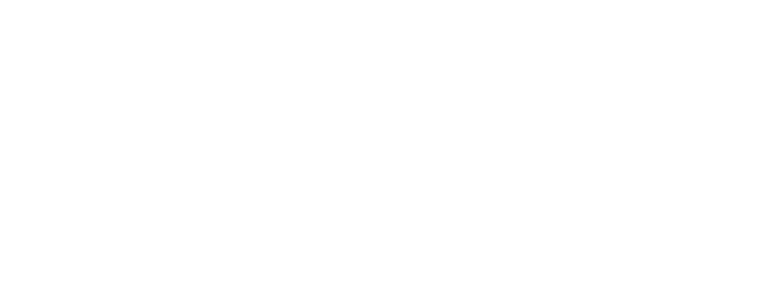
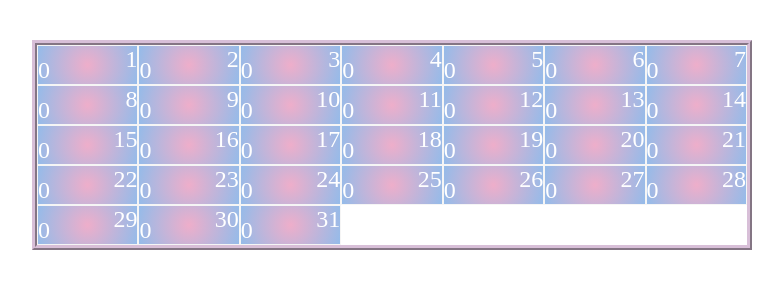
Before and after one commit to UNDERBUFFER/react.calendar, a React (Create React App) app: page / in a window 1280 px wide. Shown: the top 300 px of the page, without its empty margins (248-1031 px from the left). Built offline with nearby package versions, Linux system fonts and the light colour scheme.

Commit message:
feat: move files

```diff
--- a/src/App.tsx
+++ b/src/App.tsx
@@ -1,5 +1,8 @@
 import React from 'react'
+import Container from './components/Container/Container'
 
 export default function App() {
-  return <div className='App'></div>
+  return <div className='App'>
+    <Container />
+  </div>
 }
--- /dev/null
+++ b/src/components/Calendar/Calendar.tsx
@@ -0,0 +1,27 @@
+import React from 'react'
+import { CalendarProps } from './types'
+import './styles.css'
+
+export default function Calendar(props: CalendarProps) {
+  const dayItems = [...Array(31).keys()]
+    .map((i) => i + 1)
+    .map((dayNum) => {
+      const day = props.days.find((i) => i.dayNum === dayNum)
+      return (
+        <div
+          className='calendar-item'
+          onClick={() => props.onClick(dayNum)}
+          key={dayNum}
+        >
+          <div className='day-events'>{day?.tasks?.length || 0}</div>
+          <div className='day-number'>{dayNum}</div>
+        </div>
+      )
+    })
+
+  return (
+    <div className='calendar-container'>
+      <div className='calendar-border'>{dayItems}</div>
+    </div>
+  )
+}
--- /dev/null
+++ b/src/components/Calendar/styles.css
@@ -0,0 +1,78 @@
+.calendar-border {
+  width: 60%;
+  border: 5px ridge thistle;
+  display: grid;
+  grid-template: repeat(4, 40px) / repeat(7, 1fr);
+  grid-auto-rows: 40px;
+  grid-auto-flow: row;
+  margin-top: 5vh;
+}
+
+@media (max-width: 600px) {
+  .calendar-border {
+    width: 80%;
+  }
+}
+
+@media (max-width: 1000px) {
+  .calendar-border {
+    grid-template: repeat(4, 6vh) / repeat(7, 1fr);
+    grid-auto-rows: 6vh;
+  }
+}
+
+@media (max-height: 700px) {
+  .calendar-border {
+    grid-template: repeat(4, 8vh) / repeat(7, 1fr);
+    grid-auto-rows: 8vh;
+  }
+}
+
+.calendar-container {
+  min-width: 280px;
+  flex: 3;
+  display: flex;
+  justify-content: center;
+  align-items: center;
+}
+
+@media (max-width: 1000px) {
+  .calendar-container {
+    width: 100%;
+  }
+}
+
+.calendar-item {
+  background: rgb(238, 174, 202);
+  background: radial-gradient(
+    circle,
+    rgba(238, 174, 202, 1) 0%,
+    rgba(148, 187, 233, 1) 100%
+  );
+  border: 1px solid whitesmoke;
+  display: flex;
+  justify-content: space-between;
+}
+
+.calendar-item:hover {
+  transition-delay: 1s;
+  background: rgb(238, 174, 174);
+  background: radial-gradient(
+    circle,
+    rgba(238, 174, 174, 1) 0%,
+    rgba(153, 148, 233, 1) 100%
+  );
+}
+
+.calendar-item div {
+  font-size: 1.5em;
+  color: white;
+}
+
+.day-events {
+  align-self: flex-end;
+}
+
+.day-number {
+  align-self: flex-start;
+}
--- /dev/null
+++ b/src/components/Calendar/types.ts
@@ -0,0 +1,9 @@
+export type DayType = {
+  dayNum: number
+  tasks: string[]
+}
+
+export type CalendarProps = {
+  days: DayType[]
+  onClick: (day: number) => void
+}
--- /dev/null
+++ b/src/components/Container/Container.tsx
@@ -0,0 +1,57 @@
+import React, { useState } from 'react'
+import './styles.css'
+import { DayType } from '../Calendar/types'
+import Tasks from '../Tasks/Tasks'
+import Calendar from '../Calendar/Calendar'
+
+export default function Container() {
+  const [days, setDays] = useState<DayType[]>([])
+  const [dayInfo, setDay] = useState<DayType | null>(null)
+  const [textInTA, setTA] = useState('')
+
+  const findOrCreateDay = (dayNum: number) => {
+    let obj = days.find((i) => i.dayNum === dayNum)
+    if (!obj) {
+      obj = { dayNum, tasks: [] }
+      days.push(obj)
+    }
+    return obj
+  }
+
+  const renderTasksByDay = (dayNum: number) => {
+    const obj = findOrCreateDay(dayNum)
+    setDays(days)
+    setDay(obj)
+  }
+
+  const createTask = () => {
+    if (!dayInfo) {
+      return
+    }
+    const obj = findOrCreateDay(dayInfo.dayNum)
+    obj.tasks.push(textInTA)
+
+    setTA('')
+    setDays(days)
+    setDay((i) => ({
+      ...i,
+      ...obj,
+    }))
+  }
+
+  return (
+    <div className='container'>
+      <div className='view'>
+        {dayInfo ? (
+          <Tasks
+            tasks={dayInfo.tasks}
+            onCreate={createTask}
+            textAreaValue={textInTA}
+            onNowChange={(text: string) => {setTA(text)}}
+          />
+        ) : null}
+        <Calendar days={days} onClick={renderTasksByDay} />
+      </div>
+    </div>
+  )
+}
--- /dev/null
+++ b/src/components/Container/styles.css
@@ -0,0 +1,20 @@
+.container {
+  display: flex;
+  justify-content: center;
+}
+
+.view {
+  width: 1200px;
+  min-width: 340px;
+  display: flex;
+  justify-content: center;
+  align-items: flex-start;
+}
+
+@media (max-width: 1000px) {
+  .view {
+    align-items: center;
+    flex-direction: column-reverse;
+    width: 100vw;
+  }
+}
--- /dev/null
+++ b/src/components/Tasks/Tasks.tsx
@@ -0,0 +1,30 @@
+import React from 'react'
+import { TasksProps } from './types'
+import './styles.css'
+
+export default function Tasks(props: TasksProps) {
+  return (
+    <div className='tasks-container'>
+      <form
+        className='task-form'
+        action=''
+        onSubmit={(e) => {
+          e.preventDefault()
+        }}
+      >
+        <textarea
+          value={props.textAreaValue}
+          onChange={(e) => props.onNowChange(e.target.value)}
+        />
+        <button onClick={props.onCreate}>Отправить</button>
+      </form>
+
+      {props.tasks.map((val, idx) => (
+        <div className='task-item' key={idx}>
+          <button>X</button>
+          <span>{val}</span>
+        </div>
+      ))}
+    </div>
+  )
+}
--- /dev/null
+++ b/src/components/Tasks/styles.css
@@ -0,0 +1,45 @@
+.task-form {
+  display: flex;
+  flex-direction: column;
+}
+
+.task-form textarea {
+  height: 80px;
+  resize: none;
+  background-color: sandybrown;
+}
+
+.task-item {
+  min-height: 3vw;
+  background-color: sandybrown;
+  margin-top: 5vh;
+  display: flex;
+  flex-direction: column;
+  overflow-wrap: break-word;
+}
+
+.task-item button {
+  width: 1vw;
+  align-self: flex-end;
+}
+
+.tasks-container {
+  min-width: 300px;
+  flex: 2;
+  display: flex;
+  flex-direction: column;
+  margin-top: 5vh;
+}
+
+@media (max-width: 1000px) {
+  .tasks-container {
+    margin-top: 5vh;
+    width: 60%;
+  }
+}
+
+@media (max-width: 600px) {
+  .tasks-container {
+    width: 80%;
+  }
+}
--- /dev/null
+++ b/src/components/Tasks/types.ts
@@ -0,0 +1,6 @@
+export type TasksProps = {
+  tasks: string[]
+  textAreaValue: string
+  onCreate: () => void
+  onNowChange: (text: string) => void
+}
--- a/tsconfig.json
+++ b/tsconfig.json
@@ -1,6 +1,6 @@
 {
   "compilerOptions": {
-    "target": "es5",
+    "target": "es2020",
     "lib": [
       "dom",
       "dom.iterable",
```
